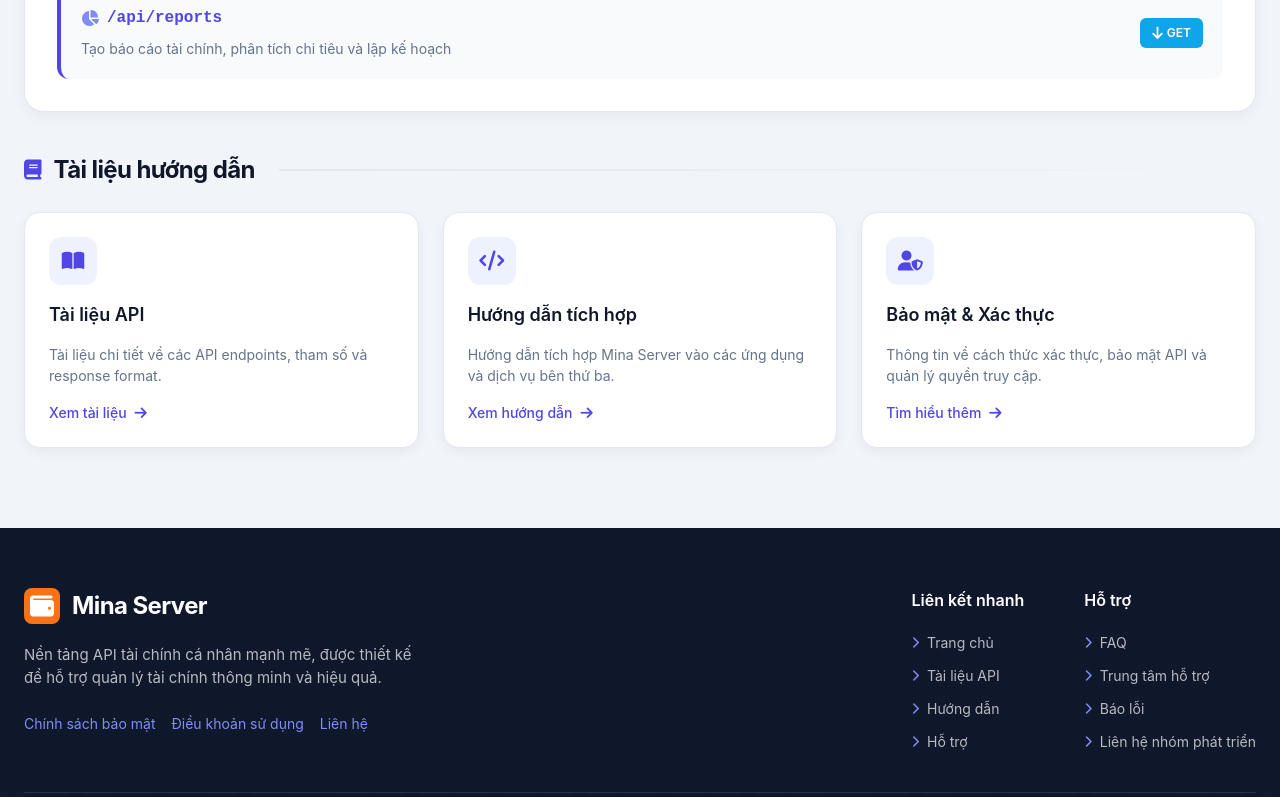
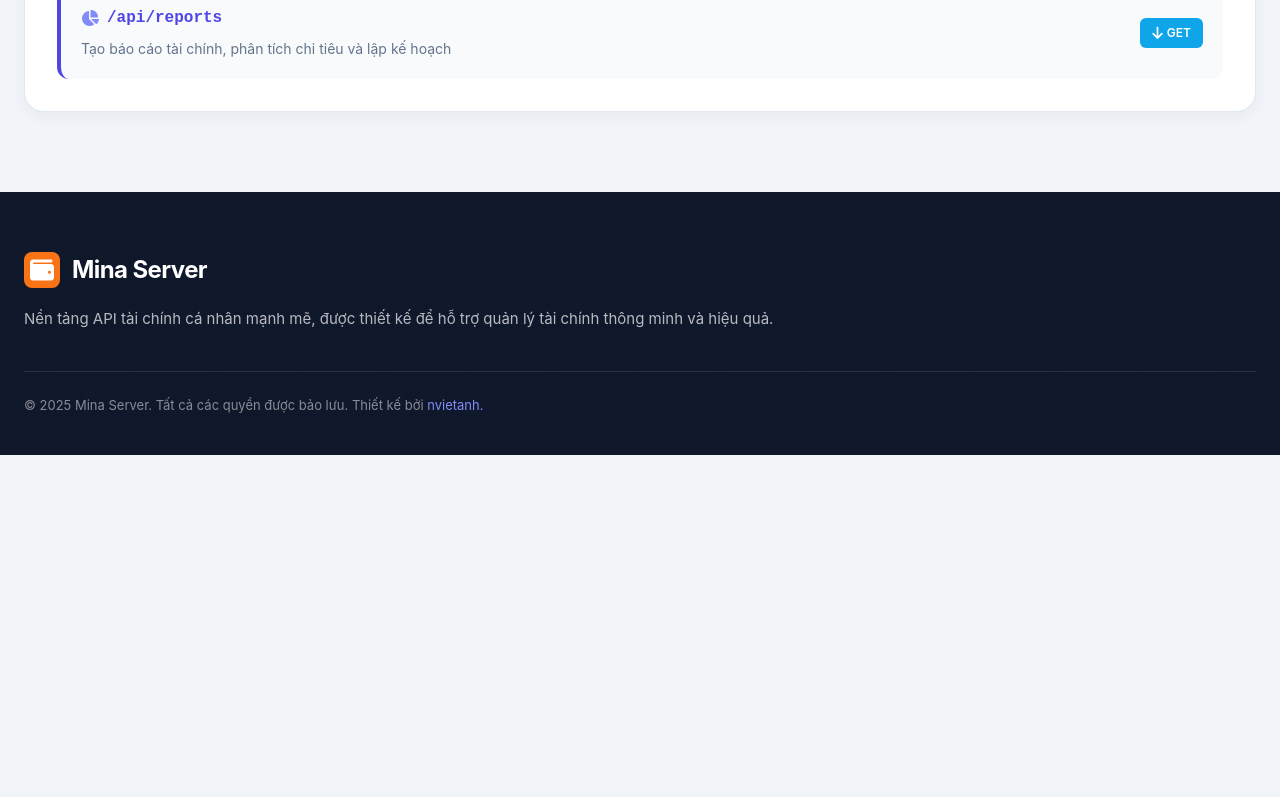
Before and after one commit to nvietanh1909/mina-server, a website: page public/dashboard.html in a window 1280 px wide. Shown: the part 2000-2797 px from the top of the page. After the commit the page ends 2455 px from the top, so only its background shows below. Drawn offline with Linux system fonts and the light colour scheme.

Commit message:
+ change default UI

```diff
--- a/package.json
+++ b/package.json
@@ -17,18 +17,21 @@
     "bcryptjs": "^2.4.3",
     "body-parser": "^1.20.3",
     "cors": "^2.8.5",
+    "crypto": "^1.0.1",
     "dotenv": "^16.4.7",
     "express": "^4.21.2",
     "express-session": "^1.18.1",
     "firebase-admin": "^13.1.0",
     "jsonwebtoken": "^9.0.2",
+    "moment": "^2.30.1",
     "mongodb": "^6.13.0",
     "mongoose": "^8.10.0",
     "mongoose-paginate-v2": "^1.9.0",
     "natural": "^8.0.1",
     "nodemailer": "^6.10.0",
     "open": "^10.1.0",
-    "openai": "^4.83.0"
+    "openai": "^4.83.0",
+    "querystring": "^0.2.1"
   },
   "devDependencies": {
     "concurrently": "^9.1.2"
--- a/public/dashboard.html
+++ b/public/dashboard.html
@@ -16,12 +16,6 @@
                     <span>Mina Server</span>
                 </div>
                 <div class="header-right">
-                    <nav class="nav-links">
-                        <a href="#">Trang chủ</a>
-                        <a href="#">Tài liệu API</a>
-                        <a href="#">Hướng dẫn</a>
-                        <a href="#">Hỗ trợ</a>
-                    </nav>
                     <div class="status">
                         <div class="indicator"></div>
                         <span>Đang hoạt động</span>
@@ -268,93 +262,27 @@
                 </div>
             </section>
 
-            <section>
-                <div class="section-title">
-                    <i class="fas fa-book"></i>
-                    <h2>Tài liệu hướng dẫn</h2>
-                    <span class="line"></span>
-                </div>
 
-                <div class="documentation">
-                    <div class="doc-card">
-                        <div class="doc-icon">
-                            <i class="fas fa-book-open"></i>
-                        </div>
-                        <h3 class="doc-title">Tài liệu API</h3>
-                        <p class="doc-description">Tài liệu chi tiết về các API endpoints, tham số và response format.</p>
-                        <a href="#" class="doc-link">Xem tài liệu <i class="fas fa-arrow-right"></i></a>
-                    </div>
-                    <div class="doc-card">
-                        <div class="doc-icon">
-                            <i class="fas fa-code"></i>
-                        </div>
-                        <h3 class="doc-title">Hướng dẫn tích hợp</h3>
-                        <p class="doc-description">Hướng dẫn tích hợp Mina Server vào các ứng dụng và dịch vụ bên thứ ba.</p>
-                        <a href="#" class="doc-link">Xem hướng dẫn <i class="fas fa-arrow-right"></i></a>
-                    </div>
-                    <div class="doc-card">
-                        <div class="doc-icon">
-                            <i class="fas fa-user-shield"></i>
-                        </div>
-                        <h3 class="doc-title">Bảo mật & Xác thực</h3>
-                        <p class="doc-description">Thông tin về cách thức xác thực, bảo mật API và quản lý quyền truy cập.</p>
-                        <a href="#" class="doc-link">Tìm hiểu thêm <i class="fas fa-arrow-right"></i></a>
-                    </div>
-                </div>
-            </section>
         </div>
     </main>
 
     <footer>
         <div class="container">
-            <div class="footer-content">
-                <div class="footer-left">
+            <div class="footer">
+                <div class="footer">
                     <div class="footer-logo">
                         <i class="fas fa-wallet"></i>
                         <div class="footer-logo-text">Mina Server</div>
                     </div>
                     <p class="footer-tagline">Nền tảng API tài chính cá nhân mạnh mẽ, được thiết kế để hỗ trợ quản lý tài chính thông minh và hiệu quả.</p>
-                    <div class="footer-meta">
-                        <a href="#">Chính sách bảo mật</a>
-                        <a href="#">Điều khoản sử dụng</a>
-                        <a href="#">Liên hệ</a>
-                    </div>
-                </div>
-
-                <div class="footer-right">
-                    <div class="footer-links">
-                        <h3>Liên kết nhanh</h3>
-                        <ul>
-                            <li><a href="#"><i class="fas fa-chevron-right"></i> Trang chủ</a></li>
-                            <li><a href="#"><i class="fas fa-chevron-right"></i> Tài liệu API</a></li>
-                            <li><a href="#"><i class="fas fa-chevron-right"></i> Hướng dẫn</a></li>
-                            <li><a href="#"><i class="fas fa-chevron-right"></i> Hỗ trợ</a></li>
-                        </ul>
-                    </div>
-
-                    <div class="footer-links">
-                        <h3>Hỗ trợ</h3>
-                        <ul>
-                            <li><a href="#"><i class="fas fa-chevron-right"></i> FAQ</a></li>
-                            <li><a href="#"><i class="fas fa-chevron-right"></i> Trung tâm hỗ trợ</a></li>
-                            <li><a href="#"><i class="fas fa-chevron-right"></i> Báo lỗi</a></li>
-                            <li><a href="#"><i class="fas fa-chevron-right"></i> Liên hệ nhóm phát triển</a></li>
-                        </ul>
-                    </div>
                 </div>
             </div>
 
             <div class="copyright">
                 <div>
-                    &copy; 2025 Mina Server. Tất cả các quyền được bảo lưu. Thiết kế bởi <a href="#">Mina Team</a>
+                    &copy; 2025 Mina Server. Tất cả các quyền được bảo lưu. Thiết kế bởi <a href="#">nvietanh.</a>
                 </div>
-                <div class="social-icons">
-                    <a href="#"><i class="fab fa-github"></i></a>
-                    <a href="#"><i class="fab fa-twitter"></i></a>
-                    <a href="#"><i class="fab fa-linkedin"></i></a>
-                    <a href="#"><i class="fab fa-discord"></i></a>
                 </div>
-            </div>
         </div>
     </footer>
 
--- a/routes/chatbotRoutes.js
+++ b/routes/chatbotRoutes.js
@@ -3,7 +3,7 @@
 const chatbotController = require('../controllers/chatbotController');
 const auth = require('../middleware/authMiddleware');
 
-// router.use(auth);
+router.use(auth);
 
 // Routes for chatbot
 router.post('/chat', chatbotController.generateResponse);
```
Also changed, not shown: 1 other file.
